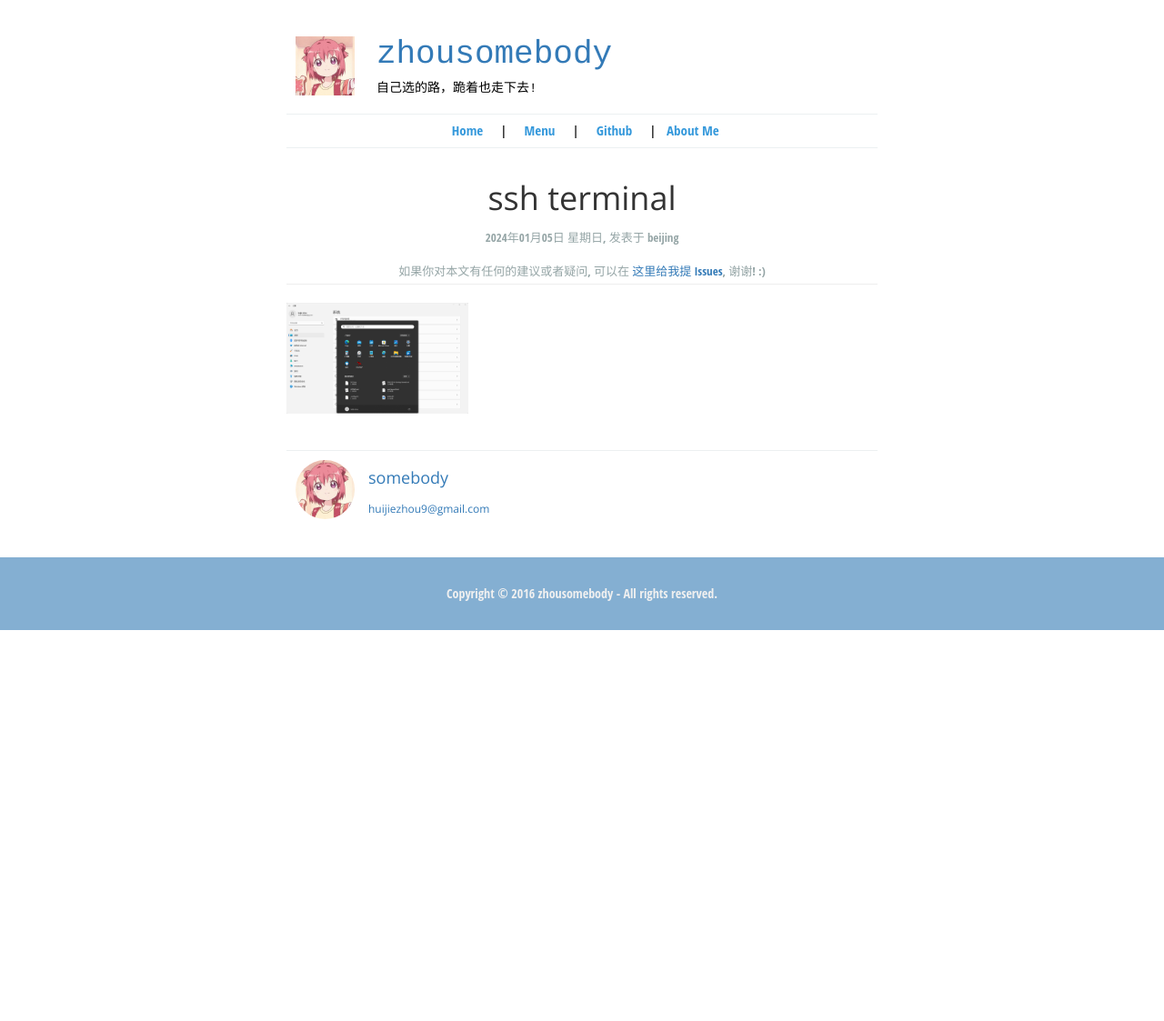
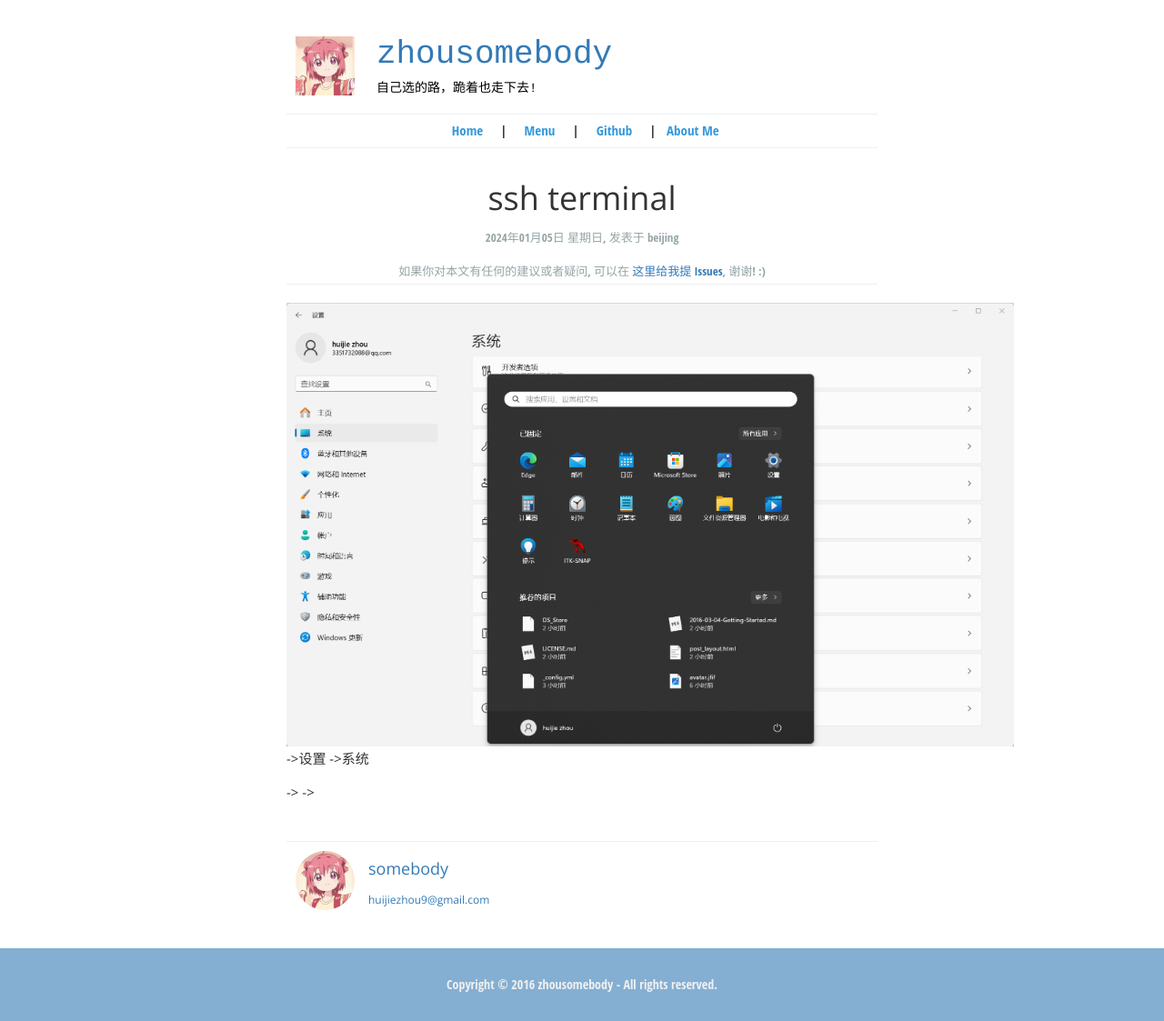
Before and after one commit to zhousomebody/zhousomebody.github.io, a Jekyll site: the page built from _posts/2024-01-05-ssh-terminal.md, in a window 1280 px wide. Shown: the whole page at 91% size. Built offline with Jekyll 4.4.1, drawn with Linux system fonts in a browser that asks for light colours; before the commit the page ends 900 px from its top, so only the background shows below that.

Commit message:
Update 2024-01-05-ssh-terminal.md

```diff
--- a/_posts/2024-01-05-ssh-terminal.md
+++ b/_posts/2024-01-05-ssh-terminal.md
@@ -6,4 +6,9 @@ location: beijing
 pulished: true
 excerpt_separator: "不过"
 ---
-<img src="/assets/img/ssh/setting.png" width="200px" />
+<img src="/assets/img/ssh/setting.png" width="800px" />
+->设置
+->系统
+
+->
+->
```
